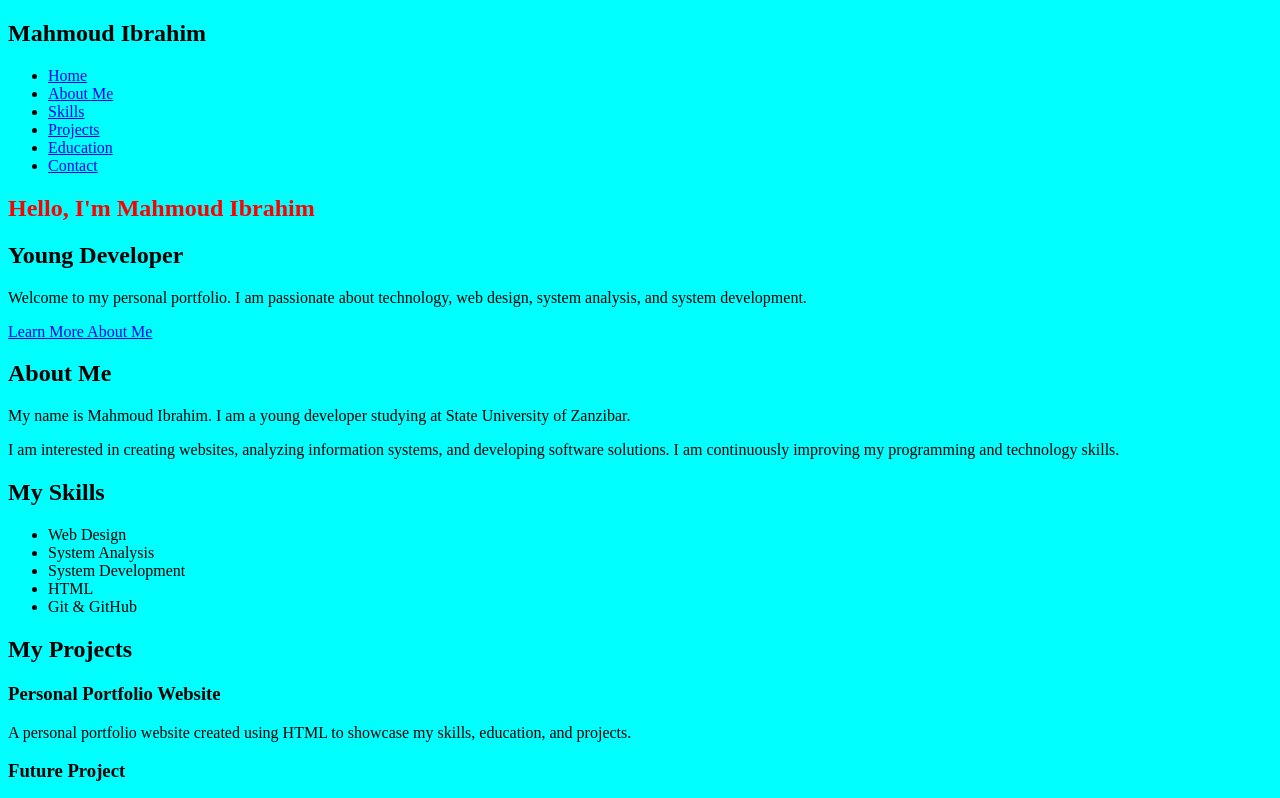
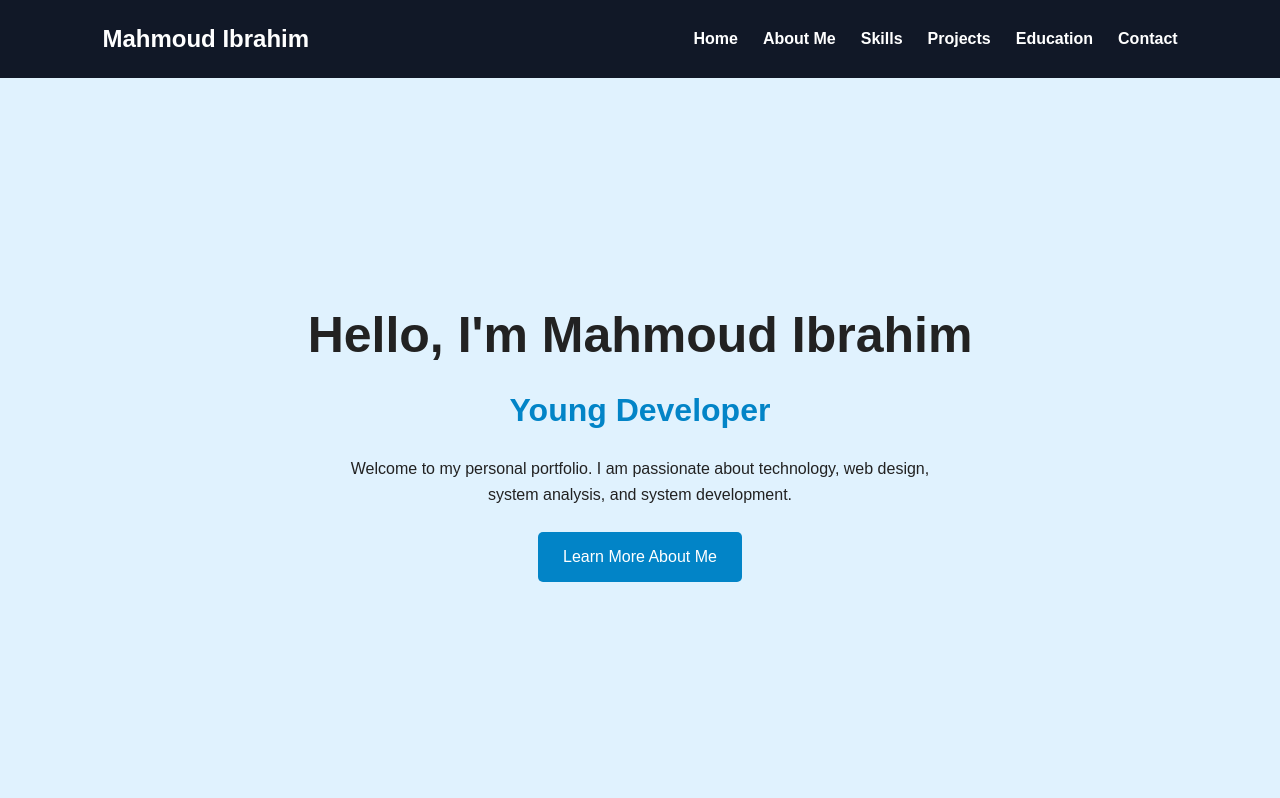
Before and after one commit to mahmoudibu/MY-portfolio, a plain HTML site: page index.html in a window 1280 px wide. Shown: the top 798 px of the page. Drawn offline with Linux system fonts and the light colour scheme.

Commit message:
update portfolio

```diff
--- a/style.css
+++ b/style.css
@@ -1,6 +1,217 @@
-body{
-    background-color:aqua;
+/* General Styling */
+
+* {
+    margin: 0;
+    padding: 0;
+    box-sizing: border-box;
 }
-h1{
-    color:red;
+
+html {
+    scroll-behavior: smooth;
 }
+
+body {
+    font-family: Arial, sans-serif;
+    line-height: 1.6;
+    background-color: #f4f7fb;
+    color: #222;
+}
+
+
+/* Navigation */
+
+header {
+    background-color: #111827;
+    padding: 20px 8%;
+    position: sticky;
+    top: 0;
+    z-index: 1000;
+}
+
+nav {
+    display: flex;
+    justify-content: space-between;
+    align-items: center;
+}
+
+nav h2 {
+    color: white;
+}
+
+nav ul {
+    display: flex;
+    list-style: none;
+    gap: 25px;
+}
+
+nav ul li a {
+    color: white;
+    text-decoration: none;
+    font-weight: bold;
+}
+
+nav ul li a:hover {
+    color: #38bdf8;
+}
+
+
+/* All Sections */
+
+section {
+    padding: 80px 10%;
+    min-height: 50vh;
+}
+
+section h2 {
+    font-size: 32px;
+    margin-bottom: 20px;
+}
+
+
+/* Home */
+
+#home {
+    min-height: 90vh;
+    display: flex;
+    flex-direction: column;
+    justify-content: center;
+    align-items: center;
+    text-align: center;
+    background-color: #e0f2fe;
+}
+
+#home h1 {
+    font-size: 50px;
+    margin-bottom: 10px;
+}
+
+#home h2 {
+    color: #0284c7;
+}
+
+#home p {
+    max-width: 600px;
+    margin-bottom: 25px;
+}
+
+#home a {
+    background-color: #0284c7;
+    color: white;
+    padding: 12px 25px;
+    text-decoration: none;
+    border-radius: 5px;
+}
+
+#home a:hover {
+    background-color: #0369a1;
+}
+
+
+/* About */
+
+#about {
+    background-color: white;
+}
+
+#about p {
+    max-width: 800px;
+    margin-bottom: 15px;
+}
+
+
+/* Skills */
+
+#skills {
+    background-color: #f4f7fb;
+}
+
+#skills ul {
+    list-style: none;
+    display: flex;
+    flex-wrap: wrap;
+    gap: 15px;
+}
+
+#skills li {
+    background-color: #0284c7;
+    color: white;
+    padding: 12px 20px;
+    border-radius: 5px;
+}
+
+
+/* Projects */
+
+#projects {
+    background-color: white;
+}
+
+article {
+    background-color: #f4f7fb;
+    padding: 25px;
+    margin-bottom: 20px;
+    border-radius: 8px;
+    border-left: 5px solid #0284c7;
+}
+
+article h3 {
+    margin-bottom: 10px;
+}
+
+
+/* Education */
+
+#education {
+    background-color: #e0f2fe;
+}
+
+#education h3 {
+    margin-bottom: 10px;
+}
+
+
+/* Contact */
+
+#contact {
+    background-color: white;
+}
+
+#contact a {
+    color: #0284c7;
+    font-weight: bold;
+}
+
+
+/* Footer */
+
+footer {
+    background-color: #111827;
+    color: white;
+    text-align: center;
+    padding: 20px;
+}
+
+
+/* Mobile Responsive Design */
+
+@media (max-width: 768px) {
+
+    nav {
+        flex-direction: column;
+        gap: 15px;
+    }
+
+    nav ul {
+        flex-direction: column;
+        text-align: center;
+        gap: 10px;
+    }
+
+    #home h1 {
+        font-size: 35px;
+    }
+
+    section {
+        padding: 60px 7%;
+    }
+}
```
